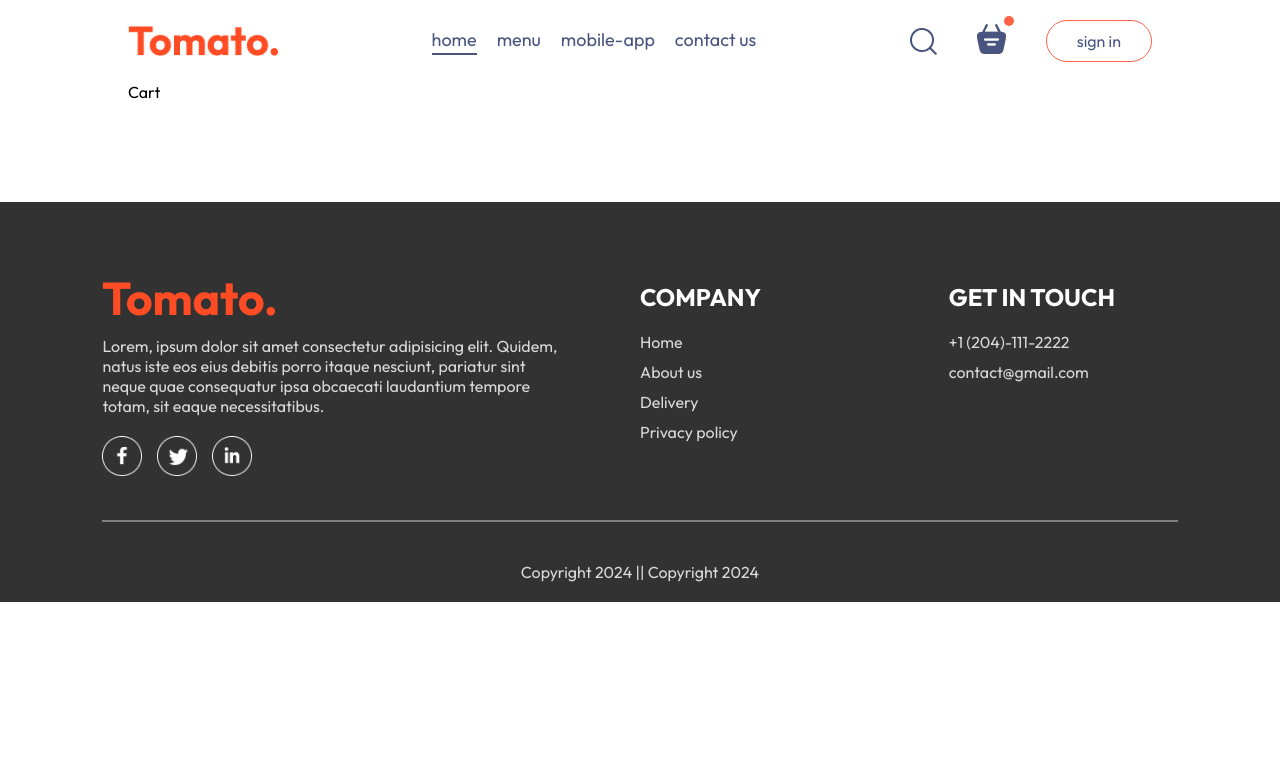
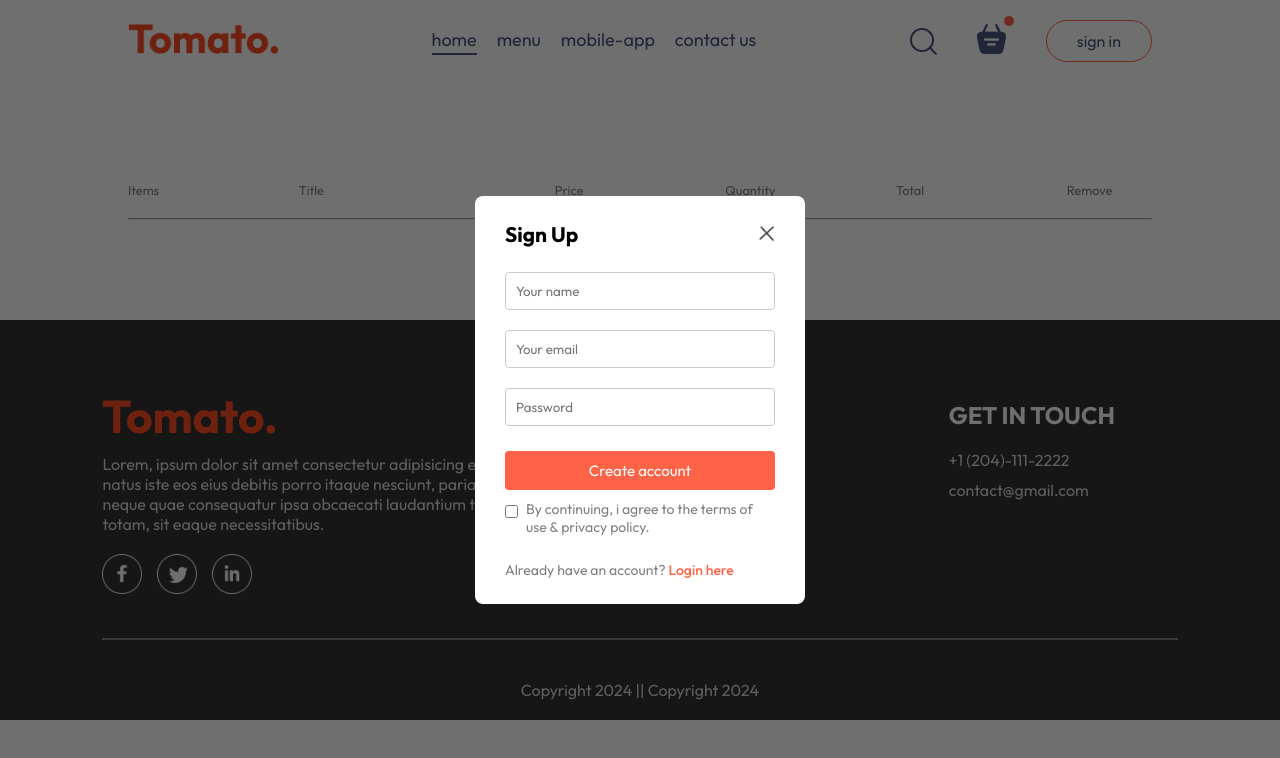
Before and after one commit to OhangPatel/Tomato, a React (Vite) app: page /cart in a window 1280 px wide. Both pictures are taken after a click on the button "sign in". Shown: the top 758 px of the page. Built offline with nearby package versions, Linux system fonts and the light colour scheme.

Commit message:
Login/Signup created

```diff
--- a/src/App.jsx
+++ b/src/App.jsx
@@ -4,12 +4,18 @@
 import Cart from "./pages/Cart/Cart";
 import PlaceOrder from "./pages/PlaceOrder/PlaceOrder";
 import Footer from "./components/Footer/Footer";
+import LoginPopup from "./components/LoginPopup/LoginPopup";
+import { useState } from "react";
 
 const App = () => {
+
+    const [showLogin, setShowLogin] = useState(false)
+
   return (
     <>
+    {showLogin ? <LoginPopup setShowLogin={setShowLogin}/> : <></> }
       <div className="app">
-        <Navbar />
+        <Navbar setShowLogin={setShowLogin} />
         <Routes>
           <Route path="/" element={<Home />} />
           <Route path="/cart" element={<Cart />} />
--- /dev/null
+++ b/src/components/LoginPopup/LoginPopup.css
@@ -0,0 +1,76 @@
+.login-popup {
+  position: absolute;
+  z-index: 1;
+  width: 100%;
+  height: 100%;
+  background-color: #00000090;
+  display: grid;
+}
+.login-popup-container {
+  place-self: center;
+  width: max(23vw, 330px);
+  color: #808080;
+  background-color: white;
+  display: flex;
+  flex-direction: column;
+  gap: 25px;
+  padding: 25px 30px;
+  border-radius: 8px;
+  font-size: 14px;
+  animation: faldeIn 0.5s;
+}
+
+.login-popup-title {
+  display: flex;
+  justify-content: space-between;
+  align-items: center;
+  color: black;
+}
+
+.login-popup-title img {
+  width: 16px;
+  cursor: pointer;
+}
+
+.login-popup-inputs {
+  display: flex;
+  flex-direction: column;
+  gap: 20px;
+}
+
+.login-popup-inputs input {
+    outline: none;
+    border: 1px solid #c9c9c9;
+    padding: 10px;
+    border-radius: 4px;
+
+}
+
+.login-popup-container button {
+    border: none;
+    padding: 10px;
+    border-radius: 4px;
+    color: white;
+    background-color: tomato;
+    font-size: 15px;
+    cursor: pointer;
+
+}
+
+.login-popup-condition {
+    display: flex;
+    align-items: start;
+    gap: 8px;
+    margin-top: -15px;
+}
+
+.login-popup-condition input{
+    margin-top: 5px;
+
+}
+
+.login-popup p span {
+    color: tomato;
+    font-weight: 500;
+    cursor: pointer;
+}
--- /dev/null
+++ b/src/components/LoginPopup/LoginPopup.jsx
@@ -0,0 +1,37 @@
+import { useState } from 'react'
+import './LoginPopup.css'
+import { assets } from '../../assets/assets'
+
+
+
+
+const LoginPopup = ( {setShowLogin}) => {
+
+    const [currState, setCurrState] = useState("Sign Up")
+  return (
+    <div className='login-popup'>
+        <form className="login-popup-container">
+            <div className="login-popup-title">
+                <h2>{ currState }</h2>
+                <img onClick={() => setShowLogin(false) } src={assets.cross_icon} alt="" />
+            </div>
+            <div className="login-popup-inputs">
+                {currState === "Login" ? <></> :  <input type="text" placeholder='Your name' required />}
+
+                <input type="email" placeholder='Your email' required />
+                <input type="password" placeholder='Password' required />
+            </div>
+
+            <button>{currState==="Sign Up" ? "Create account" : "Login"}</button>
+            <div className="login-popup-condition">
+                <input type="checkbox" required/>
+                <p>By continuing, i agree to the terms of use & privacy policy.</p>
+            </div>
+            {currState==="Login" ? <p>Create a new account? <span onClick={() => setCurrState("Sign Up")}>Click here</span></p> : <p>Already have an account? <span onClick={() => setCurrState("Login")}>Login here</span></p>}
+
+        </form>
+    </div>
+  )
+}
+
+export default LoginPopup
--- a/src/components/Navbar/Navbar.jsx
+++ b/src/components/Navbar/Navbar.jsx
@@ -3,13 +3,13 @@
 import "./Navbar.css";
 import { Link } from "react-router-dom";
 
-const Navbar = () => {
+const Navbar = ( {setShowLogin}) => {
 
     const [menu, setMenu] = useState("home");
 
   return (
     <div className="navbar">
-      <img src={assets.logo} alt="" className="logo" />
+      <Link to='/'><img src={assets.logo} alt="" className="logo" /></Link>
 
       <ul className="navbar-menu">
         <Link to='/' onClick={() => setMenu("home")} className={menu==='home' ? "active" : ""}>home</Link>
@@ -22,10 +22,10 @@
         <img src={assets.search_icon} alt="search icon" />
 
         <div className="navbar-search-icon">
-          <img src={assets.basket_icon} alt="basket icon" />
+          <Link to='/cart'><img src={assets.basket_icon} alt="basket icon" /></Link>
           <div className="dot"></div>
         </div>
-        <button>sign in</button>
+        <button onClick={() => setShowLogin(true)}>sign in</button>
       </div>
     </div>
   );
--- a/src/pages/Cart/Cart.css
+++ b/src/pages/Cart/Cart.css
@@ -0,0 +1,17 @@
+.cart {
+    margin-top: 100px;
+}
+
+.cart-items-title {
+    display: grid;
+    grid-template-columns: 1fr 1.5fr 1fr 1fr 1fr 0.5fr;
+    align-items: center;
+    color: grey;
+    font-size: max(1vw, 12px);
+}
+
+.cart-items-item {
+    margin: 10px 0px;
+    color: black;
+
+}
--- a/src/pages/Cart/Cart.jsx
+++ b/src/pages/Cart/Cart.jsx
@@ -1,8 +1,44 @@
 import './Cart.css'
+import { useContext } from 'react'
+import {StoreContext} from '../../context/StoreContext'
+
+
 
 const Cart = () => {
+
+    const {cartItems, food_list, removeFromCart} = useContext(StoreContext);
+
+
+
   return (
-    <div>Cart</div>
+    <div className='cart'>
+        <div className="cart-items">
+            <div className="cart-items-title">
+                <p>Items</p>
+                <p>Title</p>
+                <p>Price</p>
+                <p>Quantity</p>
+                <p>Total</p>
+                <p>Remove</p>
+            </div>
+            <br />
+            <hr />
+            {food_list.map((item, index)=> {
+                if(cartItems[item._id] > 0){
+                    return (
+                        <div className='cart-items-title cart-items-item'>
+                            <img src={item.image} alt="" />
+                            <p>{item.name}</p>
+                            <p>{item.price}</p>
+                            <p>{cartItems[item._id]}</p>
+                            <p>{item.price*cartItems[item._id]}</p>
+                            <p>x</p>
+                        </div>
+                    )
+                }
+            })}
+        </div>
+    </div>
   )
 }
 
```
